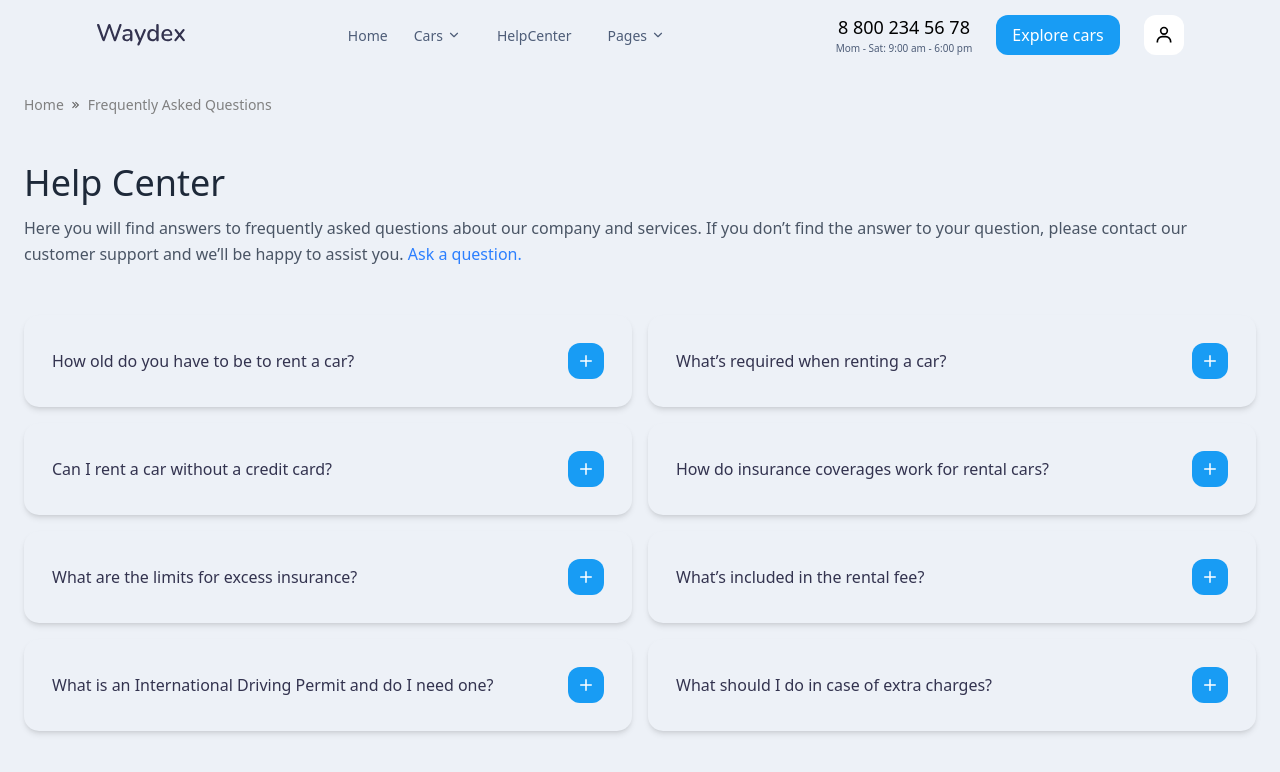
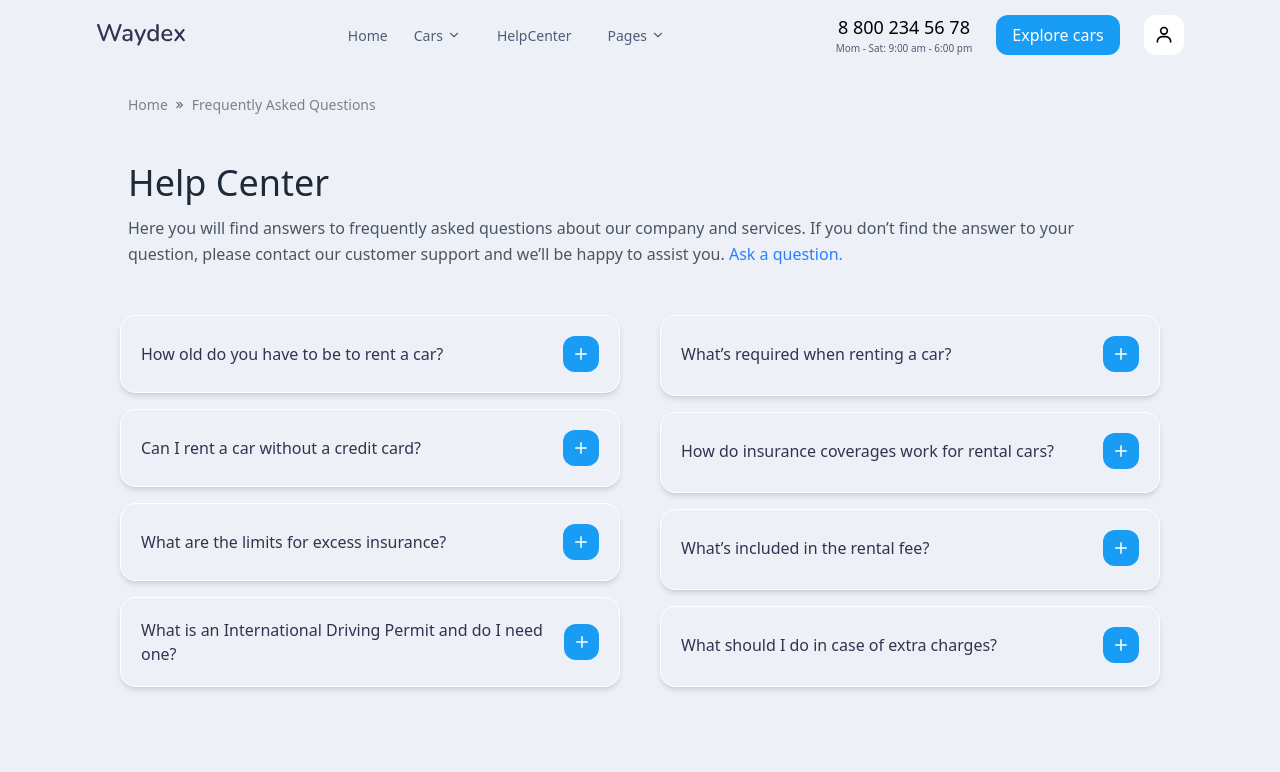
Before and after one commit to SadaqElmi/LPGTMC, a React (Vite) app: page /HelperPage in a window 1280 px wide. Shown: the top 772 px of the page. Built offline with nearby package versions, Linux system fonts and the light colour scheme.

Commit message:
Refactor Blog data and helperPage and Header

```diff
--- a/src/components/Header.jsx
+++ b/src/components/Header.jsx
@@ -186,7 +186,7 @@ const Header = () => {
                   width: "150px",
                   boxShadow: "0px 1px 1px 0px rgba(0,0,0,0.1)",
                   border: "1px solid #ffffff",
-                  zIndex: 50, // Ensures it appears on top
+                  zIndex: 9999,
                 }}
               >
                 <li>
@@ -283,6 +283,7 @@ const Header = () => {
                   width: "150px",
                   boxShadow: "0px 1px 1px 0px rgba(0,0,0,0.1)",
                   border: "1px solid #ffffff",
+                  zIndex: 9999,
                 }}
               >
                 <li>
--- a/src/pages/Blogs/Components/Blogs.jsx
+++ b/src/pages/Blogs/Components/Blogs.jsx
@@ -18,7 +18,7 @@ function Blog() {
       : Blogs.filter((post) => post.category === activeCategory).slice(0, 3);
 
   return (
-    <div className="max-w-7xl mx-auto py-10 px-6">
+    <div className="flex justify-center flex-col py-10 px-6">
       <div className="flex items-center gap-2 text-gray-800 text-lg mb-6">
         <NavLink to="/" className="hover:text-blue-600">
           Home
@@ -35,8 +35,8 @@ function Blog() {
             key={category}
             className={`pb-2 text-lg ${
               activeCategory === category
-                ? "border-b-2 border-blue-500 text-blue-600"
-                : "hover:text-blue-600"
+                ? "border-b-2 border-blue-500 text-blue-600 cursor-pointer"
+                : "hover:text-blue-600 cursor-pointer"
             }`}
             onClick={() => setActiveCategory(category)}
           >
@@ -49,7 +49,7 @@ function Blog() {
         {filteredBlogs.map((post) => (
           <div
             key={post.id}
-            className="w-full sm:w-[48%] lg:w-[32%] shadow-lg rounded-xl overflow-hidden bg-white transition-transform transform hover:scale-105"
+            className="w-full sm:w-[48%] lg:w-[32%] shadow-lg rounded-xl overflow-hidden bg-white "
           >
             <div className="relative">
               <img
@@ -58,7 +58,7 @@ function Blog() {
                 className="w-full h-60 object-cover"
               />
 
-              <span className="absolute top-4 left-4 bg-blue-600 text-white text-xs px-3 py-1 rounded-full">
+              <span className="absolute bottom-4 left-4 bg-blue-600 text-white text-xs px-3 py-1 rounded-full">
                 {post.category}
               </span>
             </div>
--- a/src/pages/HelperCenter/components/Center.jsx
+++ b/src/pages/HelperCenter/components/Center.jsx
@@ -1,4 +1,3 @@
-// components/HelpCenter.js
 import React, { useState } from "react";
 import { FiMinus } from "react-icons/fi";
 import { IoIosAdd } from "react-icons/io";
@@ -9,44 +8,63 @@ const Center = () => {
   const toggleFAQ = (index) => {
     setOpenIndex(openIndex === index ? null : index);
   };
+  const [openIndexTwo, setOpenIndexTwo] = useState(null);
+
+  const toggleFAQTwo = (index) => {
+    setOpenIndexTwo(openIndexTwo === index ? null : index);
+  };
 
   const faqs = [
     {
+      id: 1,
       question: "How old do you have to be to rent a car?",
       answer:
         "It is a long established fact that a reader will be distracted by the readable content of a page when looking at its layout. The point of using Lorem Ipsum is that it has a more-or-less normal distribution of letters, as opposed to using 'Content here, content here', making it look like readable English.",
     },
+
     {
+      id: 2,
+      question: "Can I rent a car without a credit card?",
+      answer:
+        "Some rental companies accept debit cards, but they may require additional documents and a higher deposit.",
+    },
+
+    {
+      id: 3,
+      question: "What are the limits for excess insurance?",
+      answer:
+        "Excess insurance reduces the amount you pay in case of damage, but policies vary by company.",
+    },
+
+    {
+      id: 4,
+      question: "What is an International Driving Permit and do I need one?",
+      answer:
+        "An International Driving Permit (IDP) translates your license into multiple languages and is required in some countries.",
+    },
+  ];
+
+  const faqstwo = [
+    {
+      id: 1,
       question: "What’s required when renting a car?",
       answer:
         "You usually need a valid driver’s license, a credit card, and sometimes an international driving permit.",
     },
     {
-      question: "Can I rent a car without a credit card?",
-      answer:
-        "Some rental companies accept debit cards, but they may require additional documents and a higher deposit.",
-    },
-    {
+      id: 2,
       question: "How do insurance coverages work for rental cars?",
       answer:
         "Rental car insurance typically covers damage, theft, and liability. Check with your provider for details.",
     },
     {
-      question: "What are the limits for excess insurance?",
-      answer:
-        "Excess insurance reduces the amount you pay in case of damage, but policies vary by company.",
-    },
-    {
+      id: 3,
       question: "What’s included in the rental fee?",
       answer:
         "The rental fee usually includes basic insurance, taxes, and mileage, but extra fees may apply for additional services.",
     },
     {
-      question: "What is an International Driving Permit and do I need one?",
-      answer:
-        "An International Driving Permit (IDP) translates your license into multiple languages and is required in some countries.",
-    },
-    {
+      id: 4,
       question: "What should I do in case of extra charges?",
       answer:
         "Review your rental agreement, check for hidden fees, and contact customer support if needed.",
@@ -54,15 +72,13 @@ const Center = () => {
   ];
 
   return (
-    <div className="p-6 max-w-7xl mx-auto">
-      {/* FAQ Grid Layout with Smooth Transitions */}
-      <div className="grid grid-cols-1 md:grid-cols-2 gap-4 bg-[#edf1f7]">
+    <div className="p-6 flex justify-center gap-10">
+      <div className="flex flex-wrap gap-4 bg-[#edf1f7] w-[500px]">
         {faqs.map((faq, index) => (
           <div
-            key={index}
-            className="border border-gray-300 rounded-[15px] shadow-md hover-[0 -4px 6px rgba(0, 0, 0, 0.1] hover:shadow-md transition-all bg-[#edf1f7] border-none p-3 "
+            key={faq.id}
+            className="border-[1px] border-[#ffffff] border-solid rounded-[15px] shadow-md hover:[0 -4px 6px rgba(0, 0, 0, 0.1)] hover:shadow-md transition-all bg-[#edf1f7] border-none p-1 w-[500px]"
           >
-            {/* Clickable Question */}
             <div
               className="p-4 flex justify-between items-center cursor-pointer"
               onClick={() => toggleFAQ(index)}
@@ -70,25 +86,52 @@ const Center = () => {
               <span className="text-[#33334F] font-sans text-base p-custom text-[16px]">
                 {faq.question}
               </span>
-
-              {/* Plus/Minus Icon with Adjusted Border Radius */}
-              <span className="w-9 h-9 flex items-center justify-center bg-[#189cf4] text-white rounded-xl transition-transform duration-300 ${openIndex === index ? 'rotate-180' : ''}">
+              <span
+                className={`w-9 h-9 flex items-center justify-center bg-[#189cf4] text-white rounded-xl`}
+              >
                 {openIndex === index ? (
                   <FiMinus />
                 ) : (
-                  <IoIosAdd className="text-2xl " />
+                  <IoIosAdd className="text-2xl" />
                 )}
               </span>
             </div>
-
-            {/* Answer Section with Smooth Height Transition */}
+            {openIndex === index && (
+              <p className="p-4 text-gray-600 text-base border-gray-300 border-t-[1px] pt-5">
+                {faq.answer}
+              </p>
+            )}
+          </div>
+        ))}
+      </div>
+      <div className="flex flex-wrap gap-4 bg-[#edf1f7] w-[500px]">
+        {faqstwo.map((faq, index) => (
+          <div
+            key={faq.id}
+            className="border-[1px] border-[#ffffff] border-solid rounded-[15px] shadow-md hover:[0 -4px 6px rgba(0, 0, 0, 0.1)] hover:shadow-md transition-all bg-[#edf1f7] border-none p-1 w-[500px]"
+          >
             <div
-              className={`overflow-hidden transition-all duration-300 ${
-                openIndex === index ? "max-h-40 p-4" : "max-h-0 p-0"
-              }`}
+              className="p-4 flex justify-between items-center cursor-pointer"
+              onClick={() => toggleFAQTwo(index)}
             >
-              <p className="text-gray-600 text-base">{faq.answer}</p>
+              <span className="text-[#33334F] font-sans text-base p-custom text-[16px]">
+                {faq.question}
+              </span>
+              <span
+                className={`w-9 h-9 flex items-center justify-center bg-[#189cf4] text-white rounded-xl`}
+              >
+                {openIndexTwo === index ? (
+                  <FiMinus />
+                ) : (
+                  <IoIosAdd className="text-2xl" />
+                )}
+              </span>
             </div>
+            {openIndexTwo === index && (
+              <p className="p-4 text-gray-600 text-base border-gray-300 border-t-[1px] pt-5">
+                {faq.answer}
+              </p>
+            )}
           </div>
         ))}
       </div>
--- a/src/pages/HelperCenter/components/Header.jsx
+++ b/src/pages/HelperCenter/components/Header.jsx
@@ -5,11 +5,9 @@ import { Link } from "react-router-dom";
 
 const Header = () => {
   return (
+    <div className="flex justify-center px-26">
+      <div className="flex flex-col justify-between ">
         <div>
-      {/* Navigation Bar */}
-      <div>
-        {/* Navigation Bar */}
-
           <div className="p-6 max-w-7xl mx-auto">
             <nav
               style={{
@@ -28,21 +26,22 @@ const Header = () => {
           </div>
         </div>
 
-      {/* Help Center Title & Description */}
-      <div className="p-6 max-w-7xl mx-auto">
+        <div className="p-6">
           <h1 className="text-4xl text-gray-800 mb-3 text-center lg:text-left">
             Help Center
           </h1>
           <p className="text-gray-600 text-[16px] leading-relaxed text-center lg:text-left mr-10">
             Here you will find answers to frequently asked questions about our
             company and services. If you don’t find the answer to your question,
-          please contact our customer support and we’ll be happy to assist you.{" "}
+            please contact our customer support and we’ll be happy to assist
+            you.{" "}
             <span className="text-blue-500 hover:underline cursor-pointer">
               Ask a question.
             </span>
           </p>
         </div>
       </div>
+    </div>
   );
 };
 
```
Lines whose indentation alone changed are shown as unchanged.
